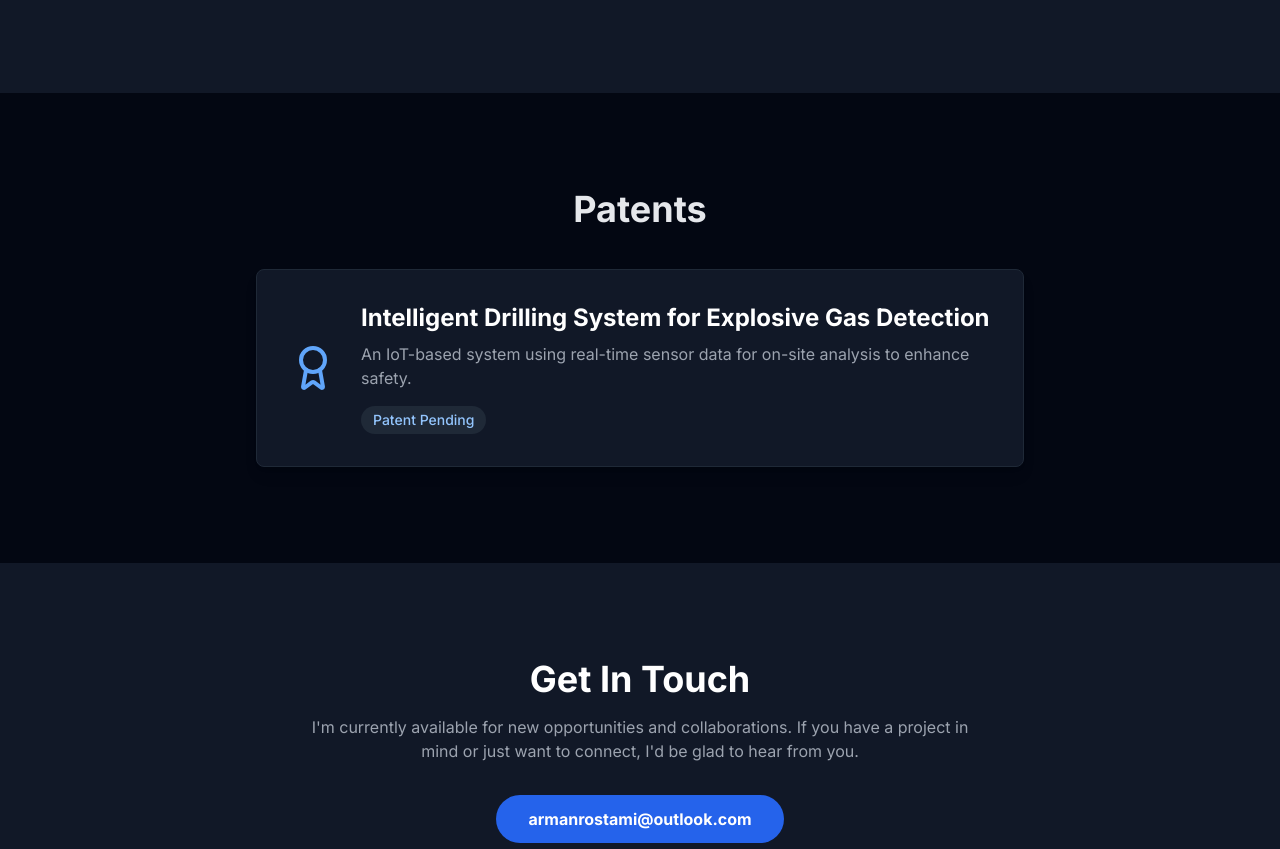
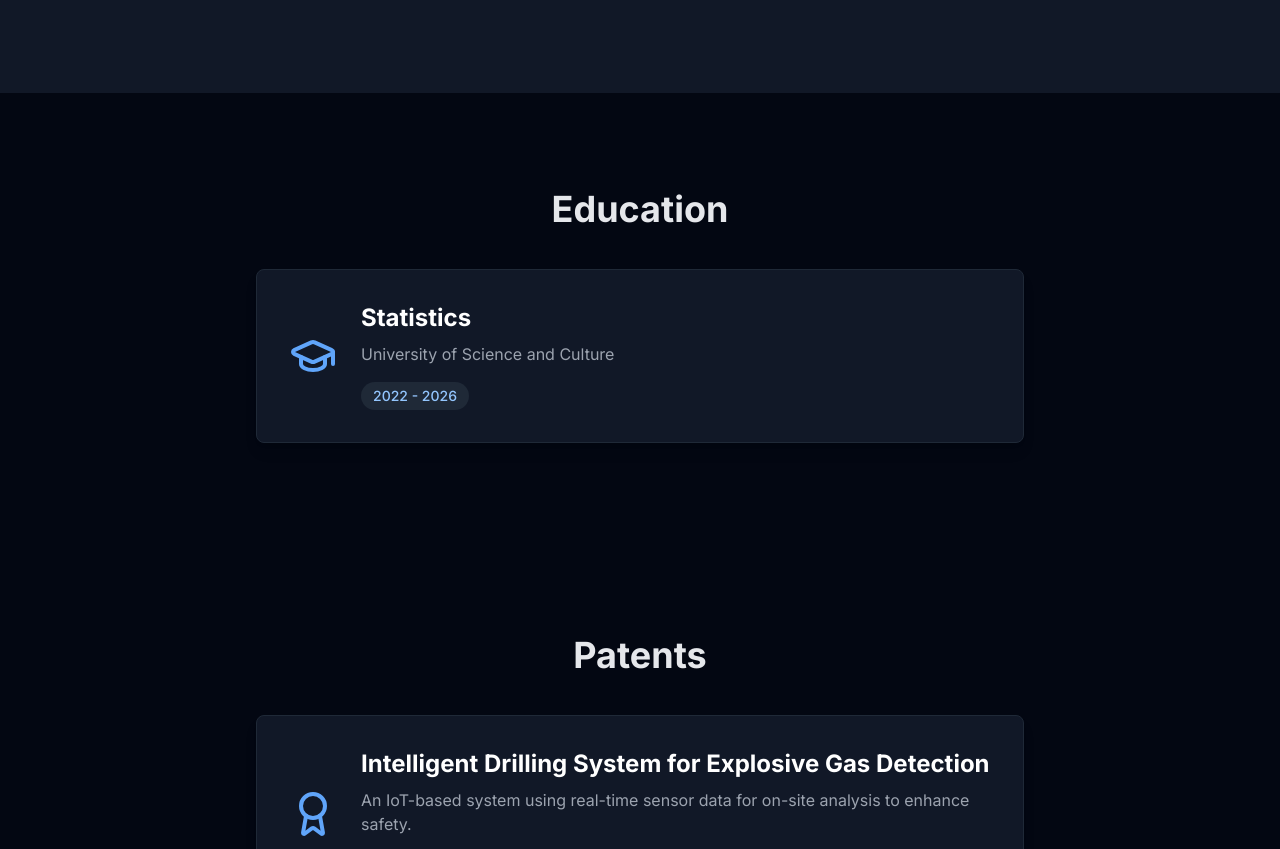
Before and after one commit to armanrasta/armanrasta.github.io, a plain HTML site: page index.html in a window 1280 px wide. Shown: the part 3061-3910 px from the top of the page. Drawn offline with nearby package versions, Linux system fonts and the light colour scheme.

Commit message:
Feat: added education section

```diff
--- a/index.html
+++ b/index.html
@@ -256,6 +256,23 @@
             </div>
         </section>
 
+        <!-- Education Section -->
+        <section id="educations" class="py-24 bg-gray-950">
+            <div class="container mx-auto px-6 text-center">
+                 <h2 class="text-4xl font-bold mb-10">Education</h2>
+                 <div class="max-w-3xl mx-auto bg-gray-900 border border-gray-800 rounded-lg p-8 shadow-lg text-left flex items-center gap-6">
+                    <div class="flex-shrink-0">
+                        <i data-lucide="graduation-cap" class="w-12 h-12 text-blue-400"></i>
+                    </div>
+                    <div>
+                        <h3 class="text-2xl font-bold text-white">Statistics</h3>
+                        <p class="text-gray-400 mt-2">University of Science and Culture</p>
+                        <span class="inline-block bg-gray-800 text-blue-300 text-sm font-medium px-3 py-1 rounded-full mt-4">2022 - 2026</span>
+                    </div>
+                </div>
+            </div>
+        </section>
+
         <!-- Patents Section -->
         <section id="patents" class="py-24 bg-gray-950">
             <div class="container mx-auto px-6 text-center">
```
